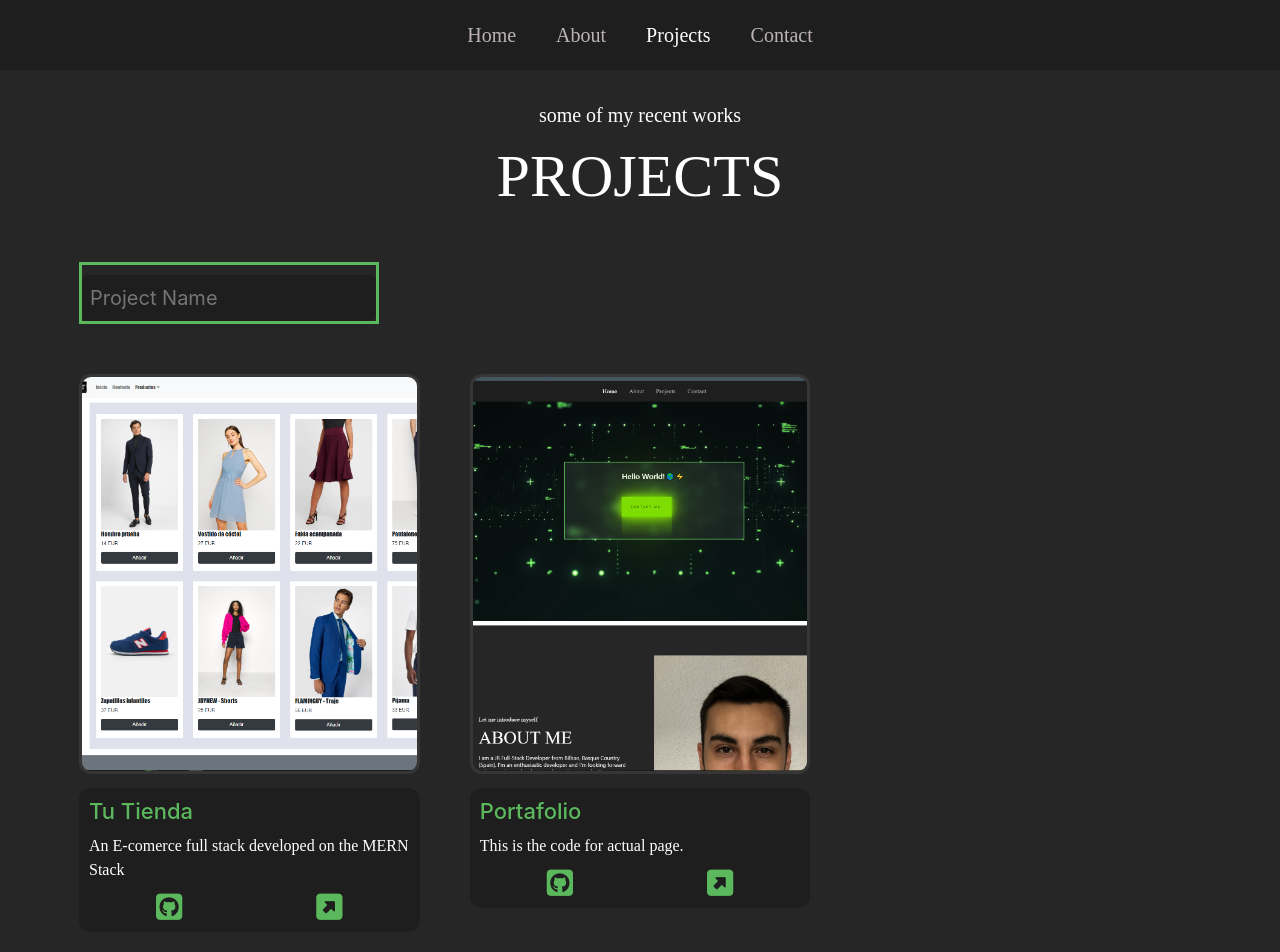
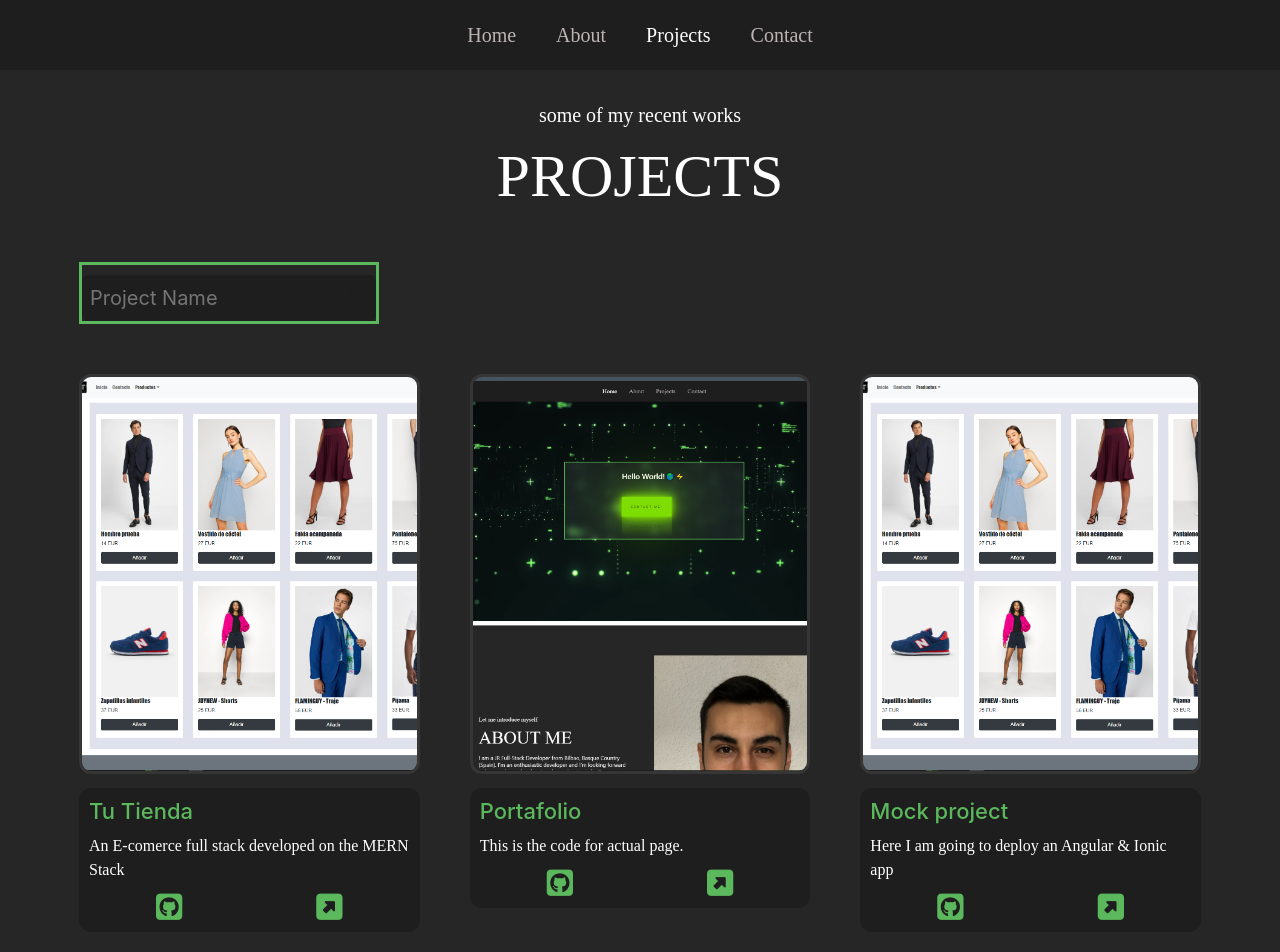
Before and after one commit to Doblepe/Portfolio, a React (Create React App) app in the folder client/: page /projects in a window 1280 px wide. Shown: the top 952 px of the page. Built offline with nearby package versions, Linux system fonts and the light colour scheme.

Commit message:
mock projects

```diff
--- a/client/src/assets/data/projects.js
+++ b/client/src/assets/data/projects.js
@@ -22,33 +22,24 @@ const projects = [
     git: 'https://github.com/Doblepe/Portfolio/tree/master',
     link: "",
   },
- /*  {
+  {
     id: uuidv4(),
-    name: 'Coin Tracker',
+    name: "Mock project",
     desc:
-      'Using this app you can track any e coin. Also you will get a good advise about investment form the professional',
-    img: CoinTrackerImg,
+      'Here I am going to deploy an Angular & Ionic app ',
+    img: tutienda,
     git: '',
     link: '',
   },
   {
     id: uuidv4(),
-    name: "Cavin's Portfolio",
+    name: 'Mock project',
     desc:
-      'A portfolio for Cavin jr. A artist from New york city. The portfolio is made using ReactJs and GatsbyJs.',
-    img: CavinImg,
-    git: 'https://github.com/Doblepe/La-Tienda',
-    link: 'https://la-tienda.netlify.app/',
+      'I will deploy here mi blog made with Gatsby. It is going to have two color themes.',
+    img: tutienda,
+    git: '',
+    link: '',
   },
-  {
-    id: uuidv4(),
-    name: 'Tracking Soft',
-    desc:
-      'A tracking website that will show the performance of the website. Also you will get some useful advice to improve the performance.',
-    img: ProjectImg,
-    git: 'https://github.com/Doblepe/La-Tienda',
-    link: 'https://la-tienda.netlify.app/',
-  }, */
 ];
 
 export default projects;
```
Also changed, not shown: 1 other file (tests, documents, lock files or other folders).
